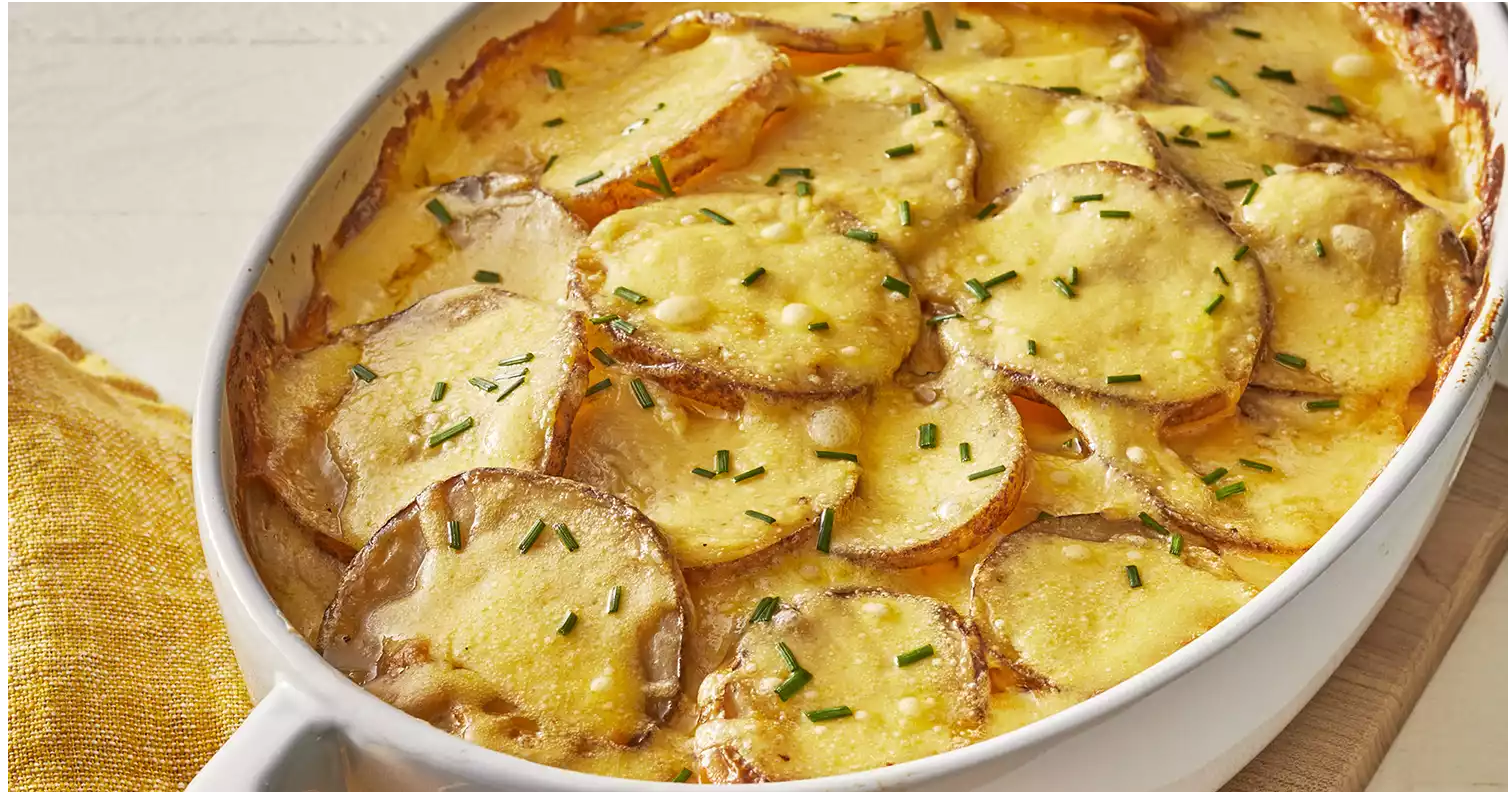
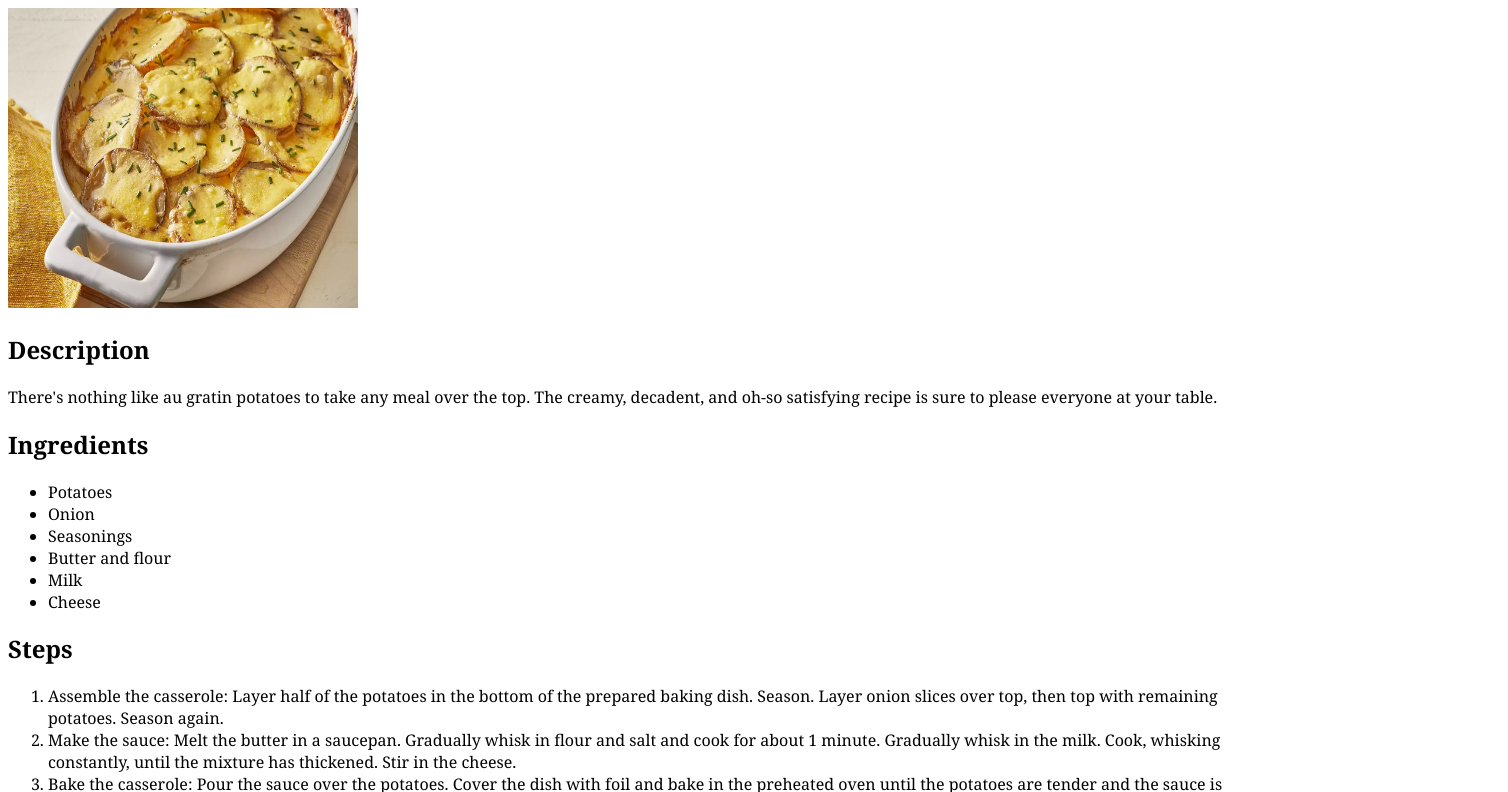
Before and after one commit to AliAbdelrazek96/odin-recipes, a plain HTML site: page recipes/Gratin-Potato.html in a window 1280 px wide. Shown: the part 78-870 px from the top of the page, 1508 px wide, since content can reach past the window. Drawn offline with Linux system fonts and the light colour scheme.

Commit message:
Finish initial styling

```diff
--- a/recipes/Gratin-Potato.html
+++ b/recipes/Gratin-Potato.html
@@ -9,7 +9,7 @@
 </head>
 <body>
     <h1>Gratin-Potato</h1>
-    <img src="../images/Gratin.jpg" alt="Gratin potato image">
+    <img class = "recipe potato" src="../images/Gratin.jpg" alt="Gratin potato image">
         <h2>Description</h2>
              <p>There's nothing like au gratin potatoes
                  to take any meal over the top. The creamy, decadent, and
--- a/style.css
+++ b/style.css
@@ -0,0 +1,18 @@
+.recipe.asparagus {
+ height: 300px;
+ width: auto;
+}
+
+.recipe.potato {
+    height: 300px;
+    width: 350px;
+}
+
+* {
+ font-family: Georgia, serif;
+}
+
+
+p, li {
+    font-family: georgia, sans-serif;
+}
```
Also changed, not shown: recipes/Asparagus.html (+1 -1 lines).
